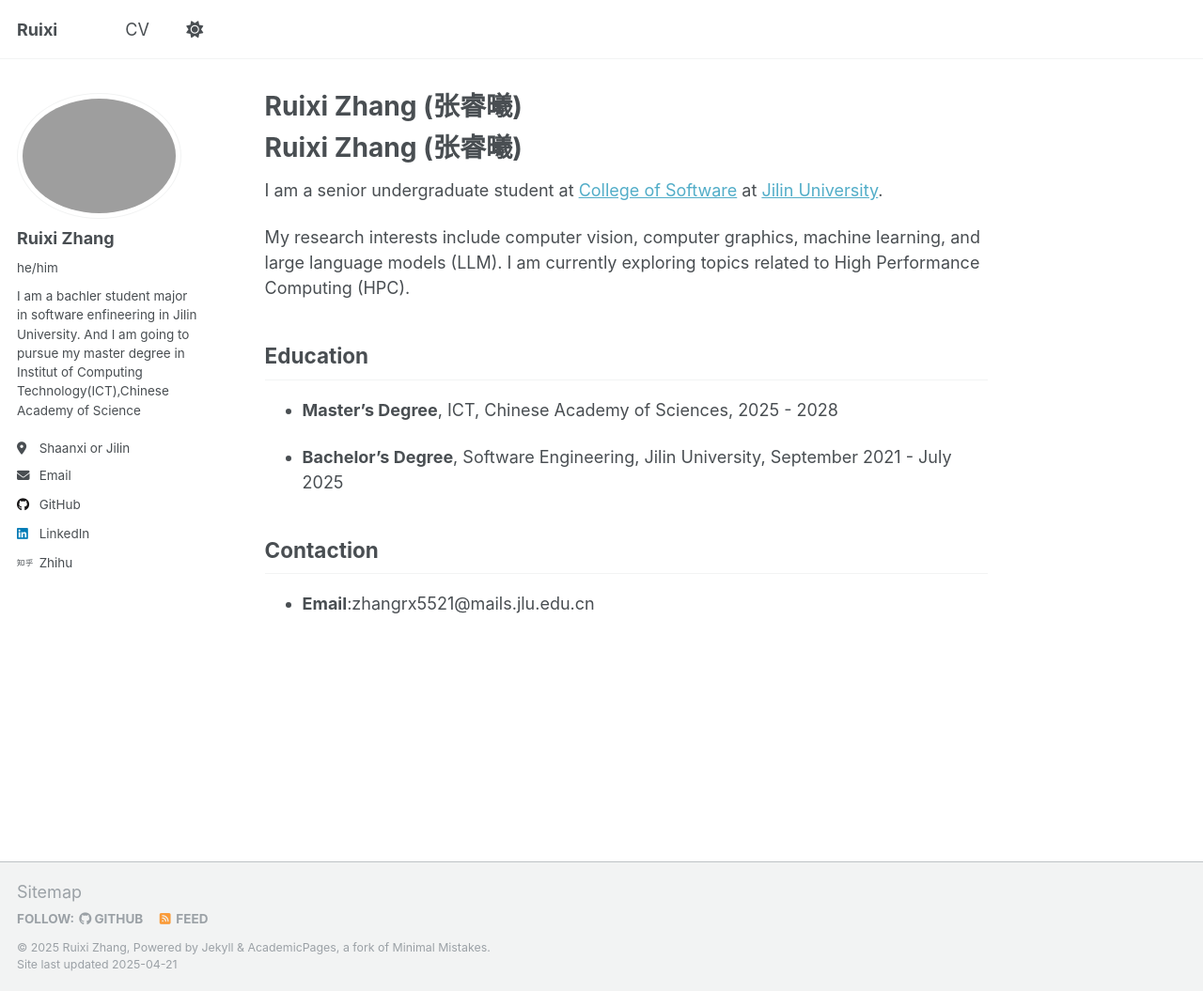
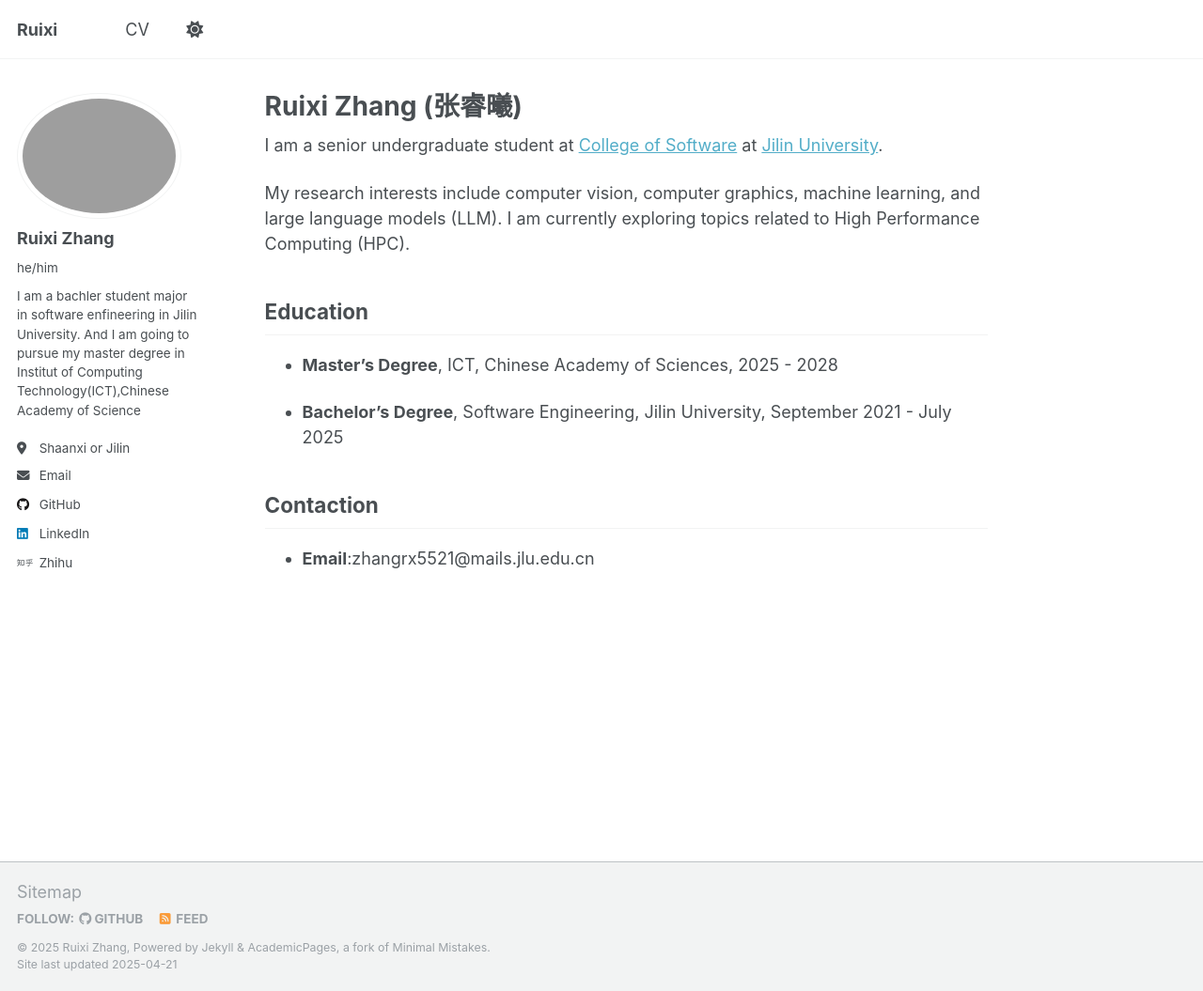
Before and after one commit to RuixiZhang0906/RuixiZhang0906.github.io, a Jekyll site: the page built from _pages/about.md, in a window 1280 px wide and 1055 px high. Shown: the whole window at 94% size. Built offline with Jekyll 4.4.1, drawn with Linux system fonts in a browser that asks for light colours.

Commit message:
Update about.md

```diff
--- a/_pages/about.md
+++ b/_pages/about.md
@@ -7,7 +7,6 @@ redirect_from:
   - /about.html
 ---
 
-# Ruixi Zhang (张睿曦)
 
 I am a senior undergraduate student at [College of Software](https://csw.jlu.edu.cn/) at [Jilin University](https://www.jlu.edu.cn/).
 
```
